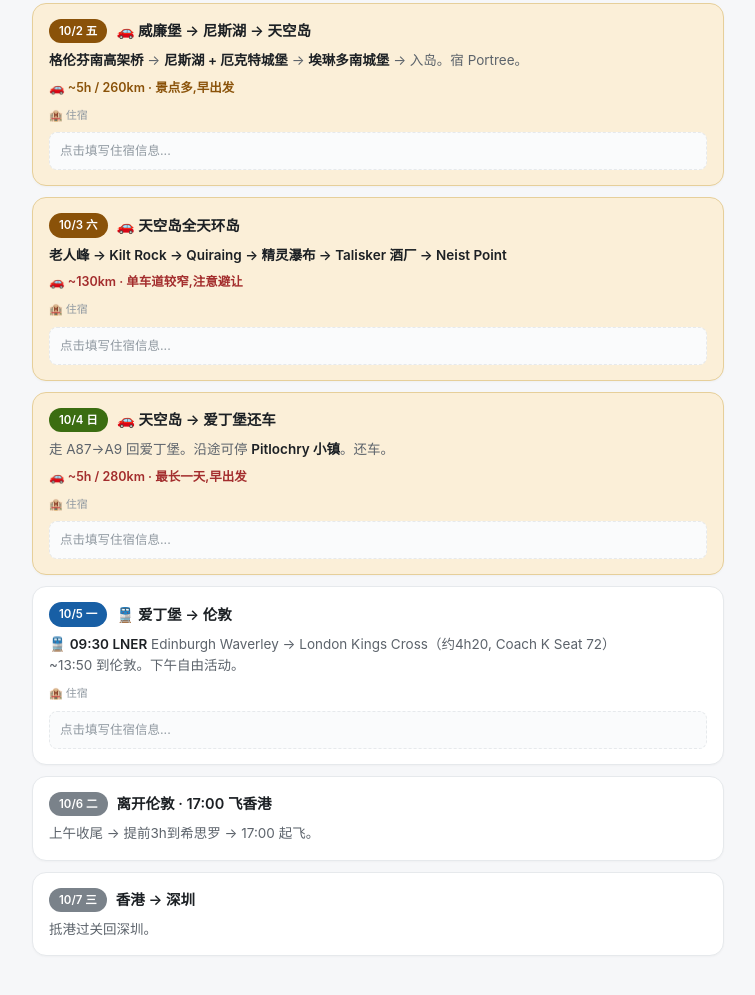
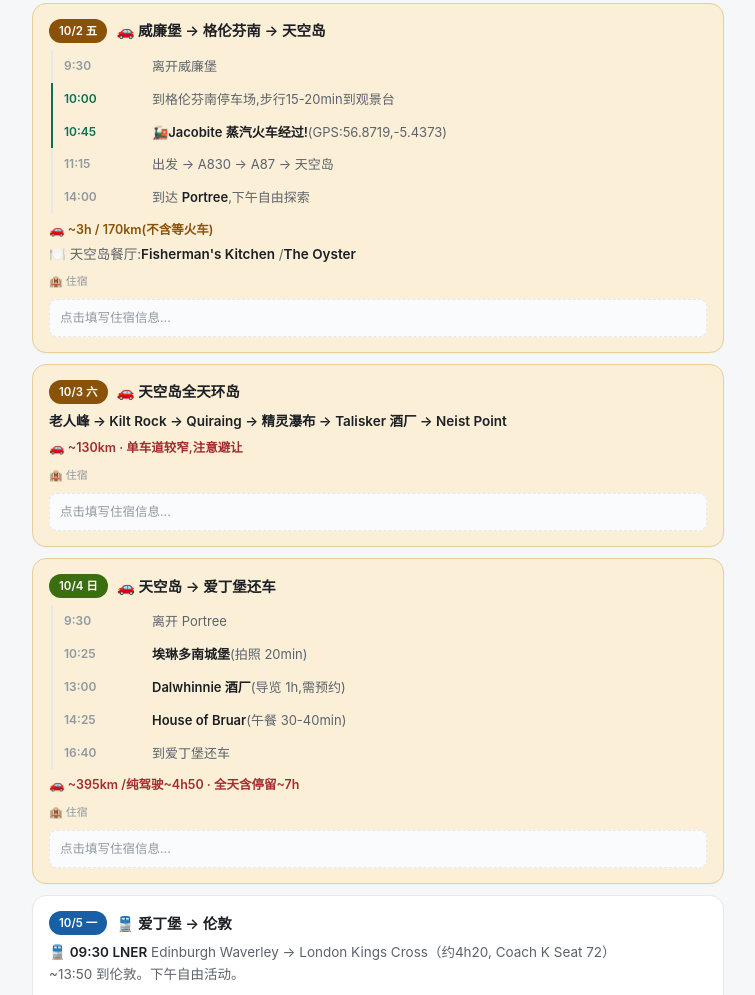
Before and after one commit to effys-creator/uk-trip, a plain HTML site: page index.html in a window 1280 px wide. Shown: the part 1507-2502 px from the top of the page, without its empty margins (262-1017 px from the left). Drawn offline with Linux system fonts and the light colour scheme.

Commit message:
Update 10/2 (Glenfinnan train) and 10/4 (return route with times)

```diff
--- a/index.html
+++ b/index.html
@@ -131,9 +131,14 @@
     <div class="hotel-label">🏨 住宿</div>
     <div class="hotel-note" contenteditable="true" data-day="1001" data-placeholder="点击填写住宿信息..."></div></div>
 
-  <div class="card day drive"><div class="top"><span class="badge b-amber">10/2 五</span><span class="title">🚗 威廉堡 → 尼斯湖 → 天空岛</span></div>
-    <p><b>格伦芬南高架桥</b> → <b>尼斯湖 + 厄克特城堡</b> → <b>埃琳多南城堡</b> → 入岛。宿 Portree。</p>
-    <span class="drive-tag">🚗 ~5h / 260km · 景点多,早出发</span>
+  <div class="card day drive"><div class="top"><span class="badge b-amber">10/2 五</span><span class="title">🚗 威廉堡 → 格伦芬南 → 天空岛</span></div>
+    <div class="tl"><div class="t">9:30</div><div class="c">离开威廉堡</div></div>
+    <div class="tl s"><div class="t">10:00</div><div class="c">到格伦芬南停车场,步行15-20min到观景台</div></div>
+    <div class="tl s"><div class="t">10:45</div><div class="c"><b>🚂Jacobite 蒸汽火车经过!</b>(GPS:56.8719,-5.4373)</div></div>
+    <div class="tl"><div class="t">11:15</div><div class="c">出发 → A830 → A87 → 天空岛</div></div>
+    <div class="tl"><div class="t">14:00</div><div class="c">到达 <b>Portree</b>,下午自由探索</div></div>
+    <span class="drive-tag">🚗 ~3h / 170km(不含等火车)</span>
+    <p class="note">🍽️ 天空岛餐厅:<b>Fisherman's Kitchen</b> /<b>The Oyster</b></p>
     <div class="hotel-label">🏨 住宿</div>
     <div class="hotel-note" contenteditable="true" data-day="1002" data-placeholder="点击填写住宿信息..."></div></div>
 
@@ -144,8 +149,12 @@
     <div class="hotel-note" contenteditable="true" data-day="1003" data-placeholder="点击填写住宿信息..."></div></div>
 
   <div class="card day drive"><div class="top"><span class="badge b-green">10/4 日</span><span class="title">🚗 天空岛 → 爱丁堡还车</span></div>
-    <p>走 A87→A9 回爱丁堡。沿途可停 <b>Pitlochry 小镇</b>。还车。</p>
-    <span class="drive-tag warn">🚗 ~5h / 280km · 最长一天,早出发</span>
+    <div class="tl"><div class="t">9:30</div><div class="c">离开 Portree</div></div>
+    <div class="tl"><div class="t">10:25</div><div class="c"><b>埃琳多南城堡</b>(拍照 20min)</div></div>
+    <div class="tl"><div class="t">13:00</div><div class="c"><b>Dalwhinnie 酒厂</b>(导览 1h,需预约)</div></div>
+    <div class="tl"><div class="t">14:25</div><div class="c"><b>House of Bruar</b>(午餐 30-40min)</div></div>
+    <div class="tl"><div class="t">16:40</div><div class="c">到爱丁堡还车</div></div>
+    <span class="drive-tag warn">🚗 ~395km /纯驾驶~4h50 · 全天含停留~7h</span>
     <div class="hotel-label">🏨 住宿</div>
     <div class="hotel-note" contenteditable="true" data-day="1004" data-placeholder="点击填写住宿信息..."></div></div>
 
```
